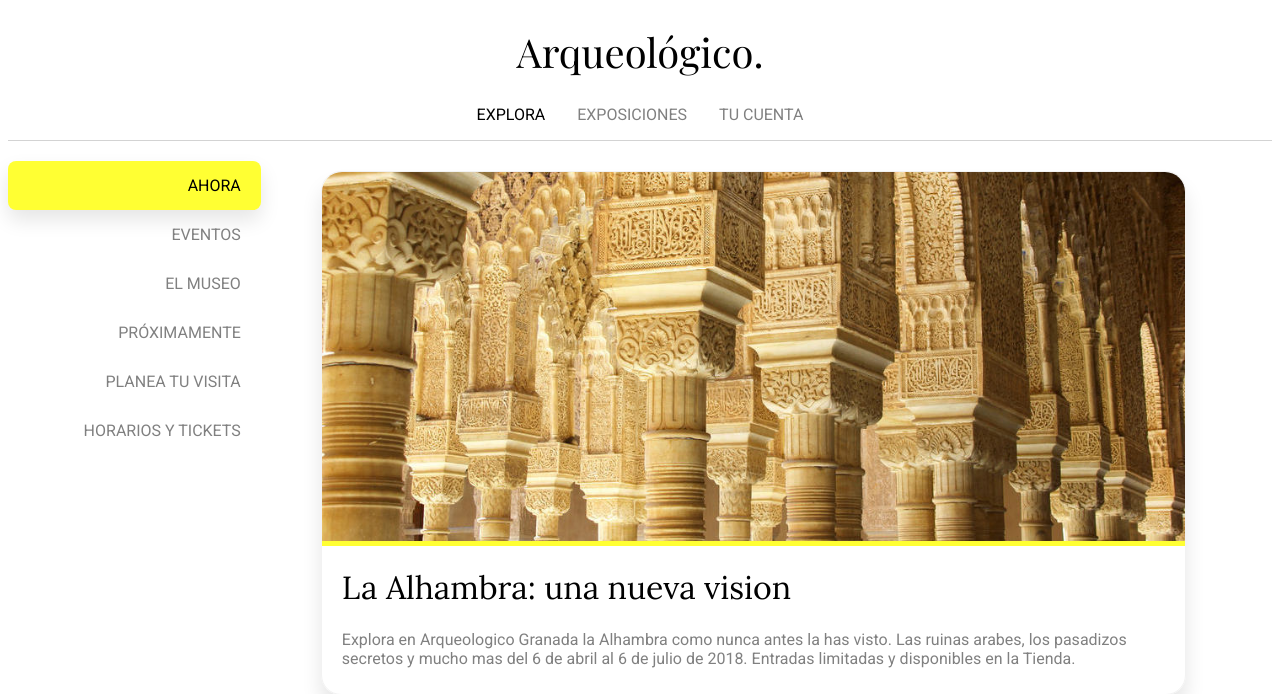
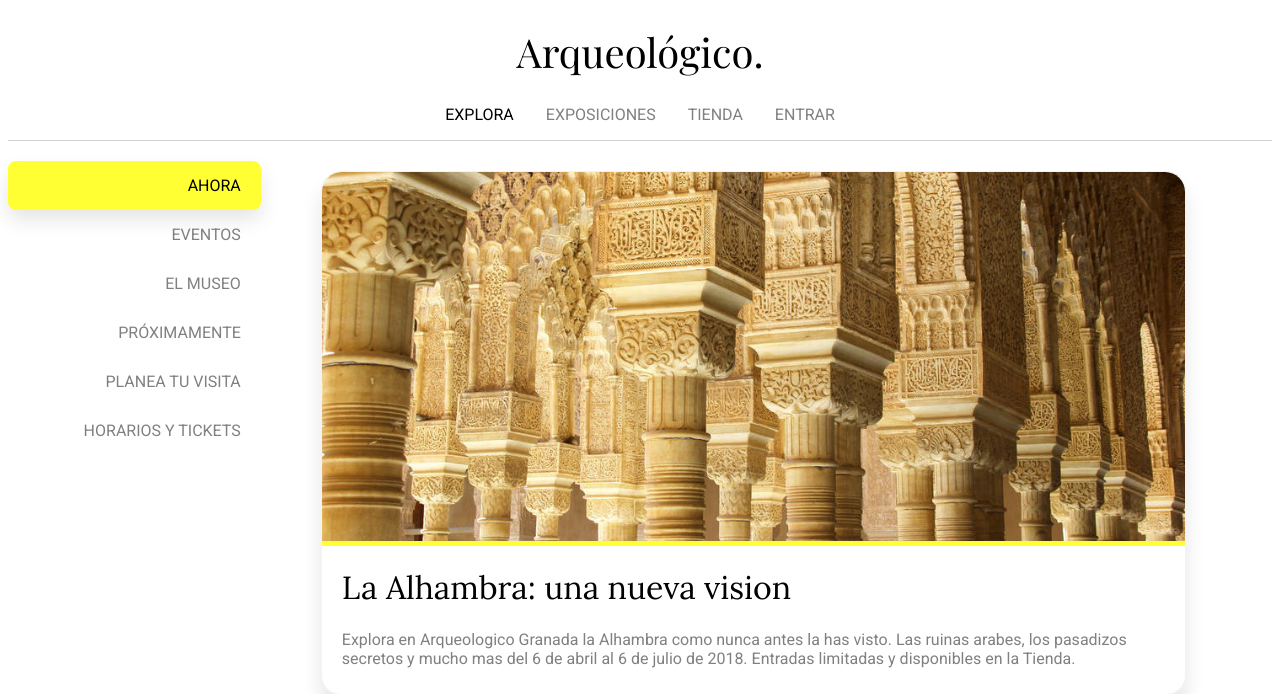
Before and after one commit to dvcarrillo/arqueologico, a PHP site: page / in a window 1280 px wide. Shown: the top 694 px of the page. Run offline with PHP 8.4, Linux system fonts and the light colour scheme; data comes from the database, SQL or seed files in the repository; some libraries are stand-ins or nearby versions.

Commit message:
Extra changes in login page

```diff
--- a/Practica 4/Codigo/views/layout.php
+++ b/Practica 4/Codigo/views/layout.php
@@ -46,10 +46,11 @@
                         if ($option == "show")
                             echo ("active");
                     ?>">EXPOSICIONES</a></li>
+                    <li><a href="#">TIENDA</a></li>
                     <li><a href="?option=login" class="<?php
                         if ($option == "login")
                             echo ("active");
-                    ?>">TU CUENTA</a></li>
+                    ?>">ENTRAR</a></li>
                 </ul>
             </nav>
             <div id="nav-strip"/>
```
